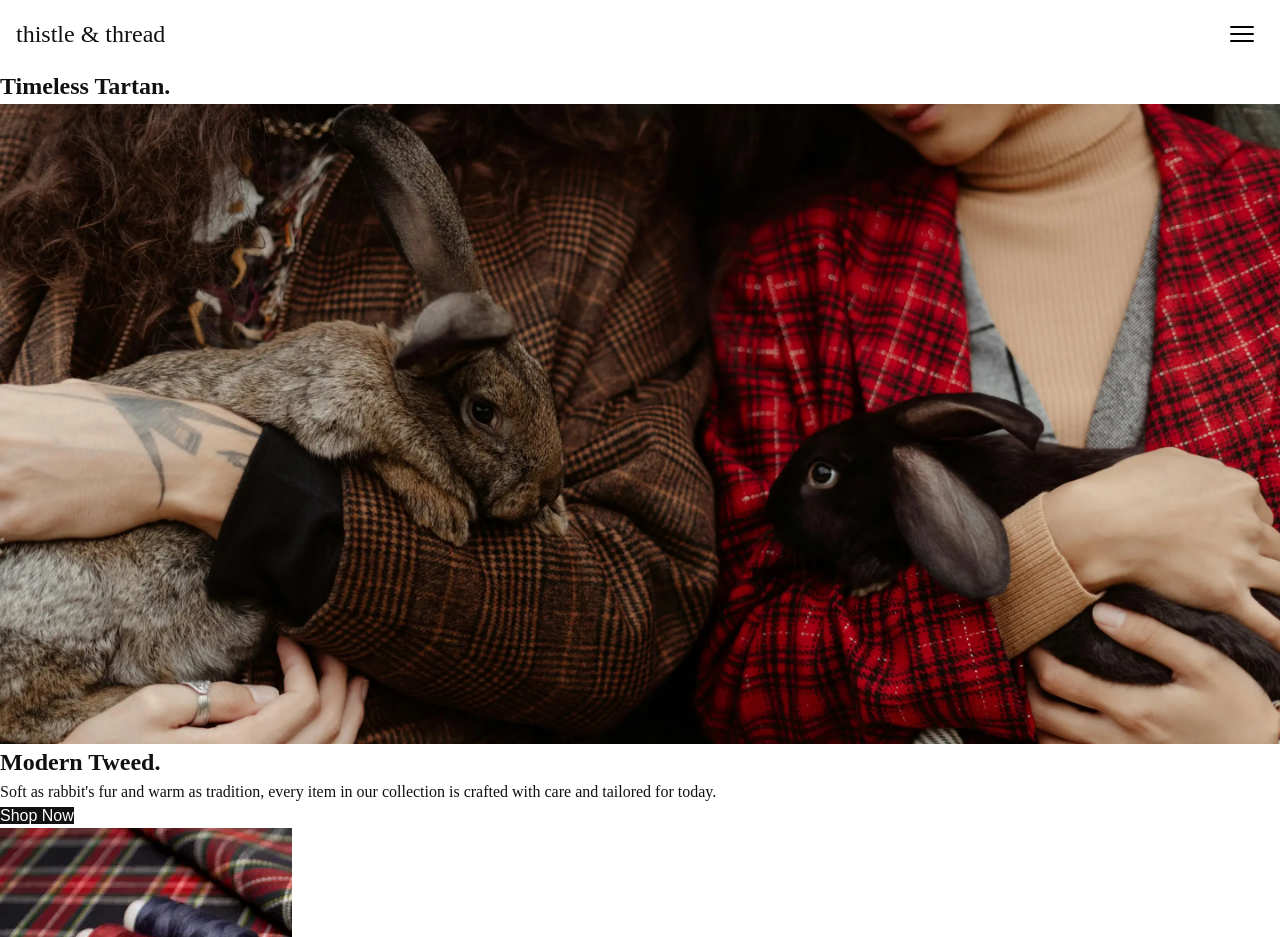
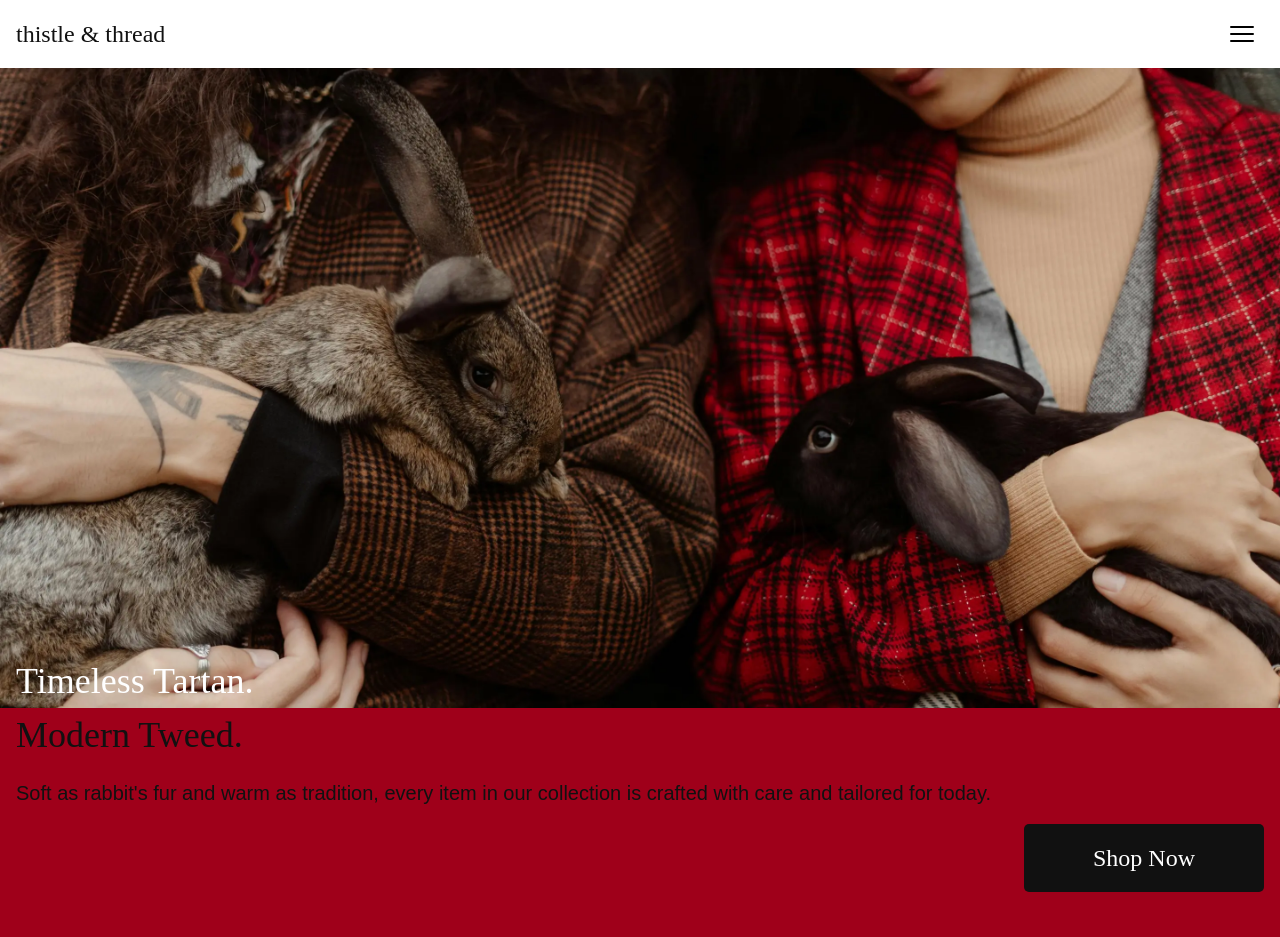
Before and after one commit to Hansenyao/nait-dmit1530-assignments, a plain HTML site: page assignment2/dmit-1530-assignment-2-start/index.html in a window 1280 px wide. Shown: the top 937 px of the page. Drawn offline with Linux system fonts and the light colour scheme.

Commit message:
finished banner area

```diff
--- a/assignment2/dmit-1530-assignment-2-start/css/styles.css
+++ b/assignment2/dmit-1530-assignment-2-start/css/styles.css
@@ -34,9 +34,14 @@
 .btn {
     background-color: var(--off-black);
     color: #fff;
-    transition: background-color 0.4s ease;
+    cursor: pointer;
+    display: block;
+    padding: 1rem;
+    text-align: center;
+    width: 15rem;
+    font-size: 1.5rem;
+    border-radius: 5px;
 }
-
 .btn:hover {
     background-color: var(--red);
     color: #fff;
@@ -94,11 +99,51 @@
     stroke: var(--red);
 }
 
+.banner-title {
+    position: relative;
+}
+.banner-title img {
+    display: block;
+    width: 100%;
+}
+.banner-title h2 {
+    position: absolute;
+    left: 1rem;
+    bottom: 0;
+    color: white;
+    font-size: 2.25rem;
+    font-weight: normal;
+    z-index: 1;
+}
+
+.banner-body {
+    display: flex;
+    flex-direction: column;
+    gap: 1rem;
+    color: var(--off-black);
+    background-color: var(--red);
+    padding: 0 1rem 2rem 1rem;
+}
+.banner-body h2 {
+    font-size: 2.25rem;
+    font-weight: normal;
+}
+.banner-body p {
+    font-size: 1.25rem;
+    font-weight: normal;
+    font-family: 'Libre Franklin', sans-serif;
+}
+.banner-body .btn {
+    margin-left: auto;
+    margin-bottom: 1rem;
+}
+
 /* Typography */
 h1,
 h2,
-h3 {
-    font-family: var(--headings-text-font);
+h3,
+.btn {
+    font-family: 'Chronicle Display', serif;
 }
 
 h1 {
@@ -123,6 +168,10 @@ body {
     line-height: 1.5;
 }
 
+header {
+    padding: 1rem;
+}
+
 header .inner-container {
     height: 4.25rem;
     padding: 0.5rem 1rem;
--- a/assignment2/dmit-1530-assignment-2-start/index.html
+++ b/assignment2/dmit-1530-assignment-2-start/index.html
@@ -25,7 +25,7 @@
 </head>
 <body>
     <header>
-        <div class="flex-container inner-container">
+        <div class="flex-container">
             <h1>thistle &amp; thread</h1>
             <!--Hamburger Button-->
             <button class="toggle-btn">
@@ -84,17 +84,19 @@
     <main>
         <!-- Hero Banner Section -->
         <div>
-            <h2>Timeless Tartan.</h2>
+            <div class="banner-title">
                 <picture>
                     <source media="(min-width: 960px)" srcset="img/hero-banner-lg.webp">
                     <source media="(min-width: 640px)" srcset="img/hero-banner-md.webp">
                     <img src="img/hero-banner-sm.webp" alt="">
                 </picture>
+                <h2>Timeless Tartan.</h2>
             </div>
-        <div>
+            <div class="banner-body">
                 <h2>Modern Tweed.</h2>
                 <p>Soft as rabbit's fur and warm as tradition, every item in our collection is crafted with care and tailored for today.</p>
                 <a href="" class="btn">Shop Now </a>
+            </div>
         </div>
 
         <!-- Custom Tartan Section -->
```
Lines whose indentation alone changed are shown as unchanged.
